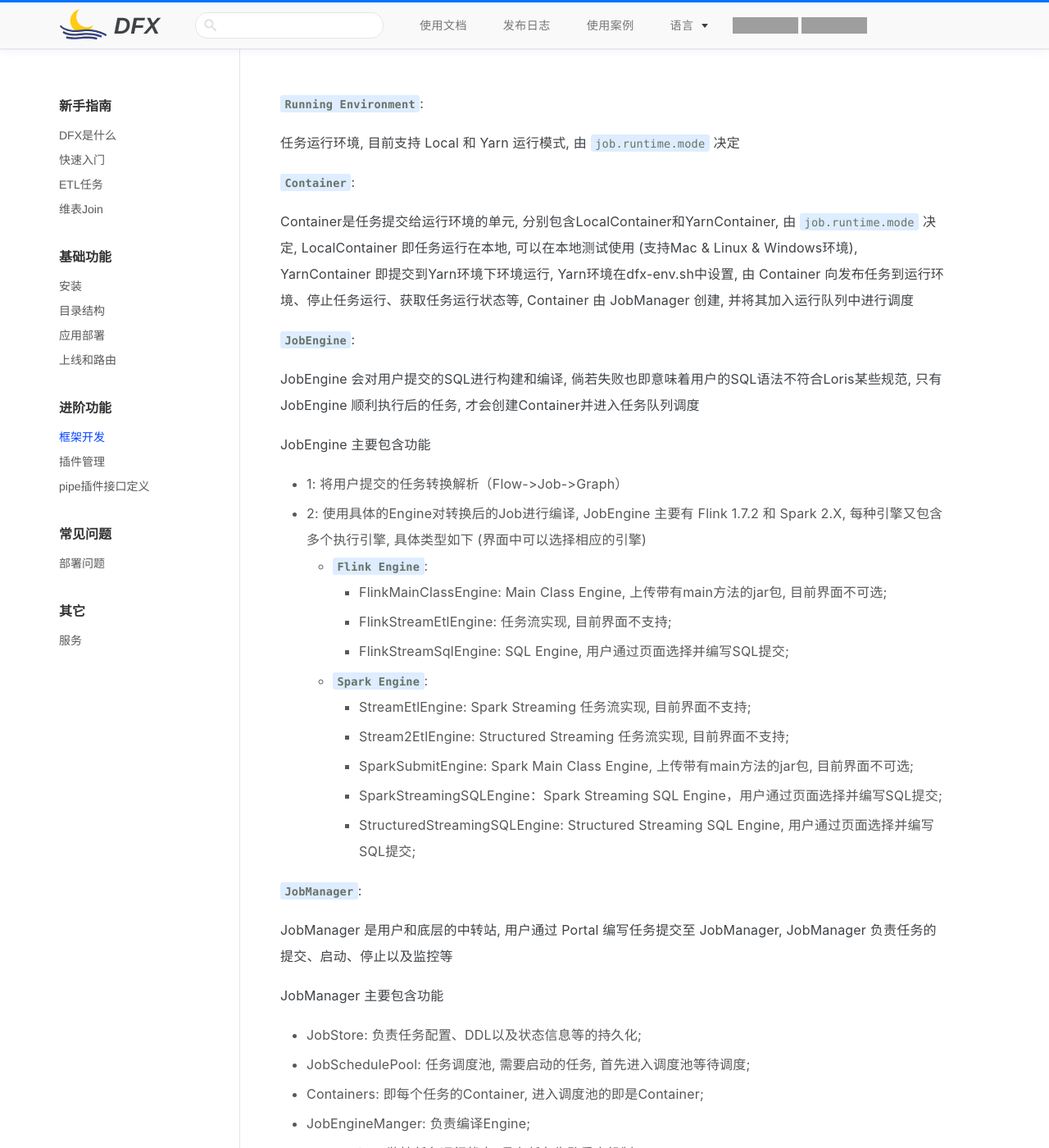
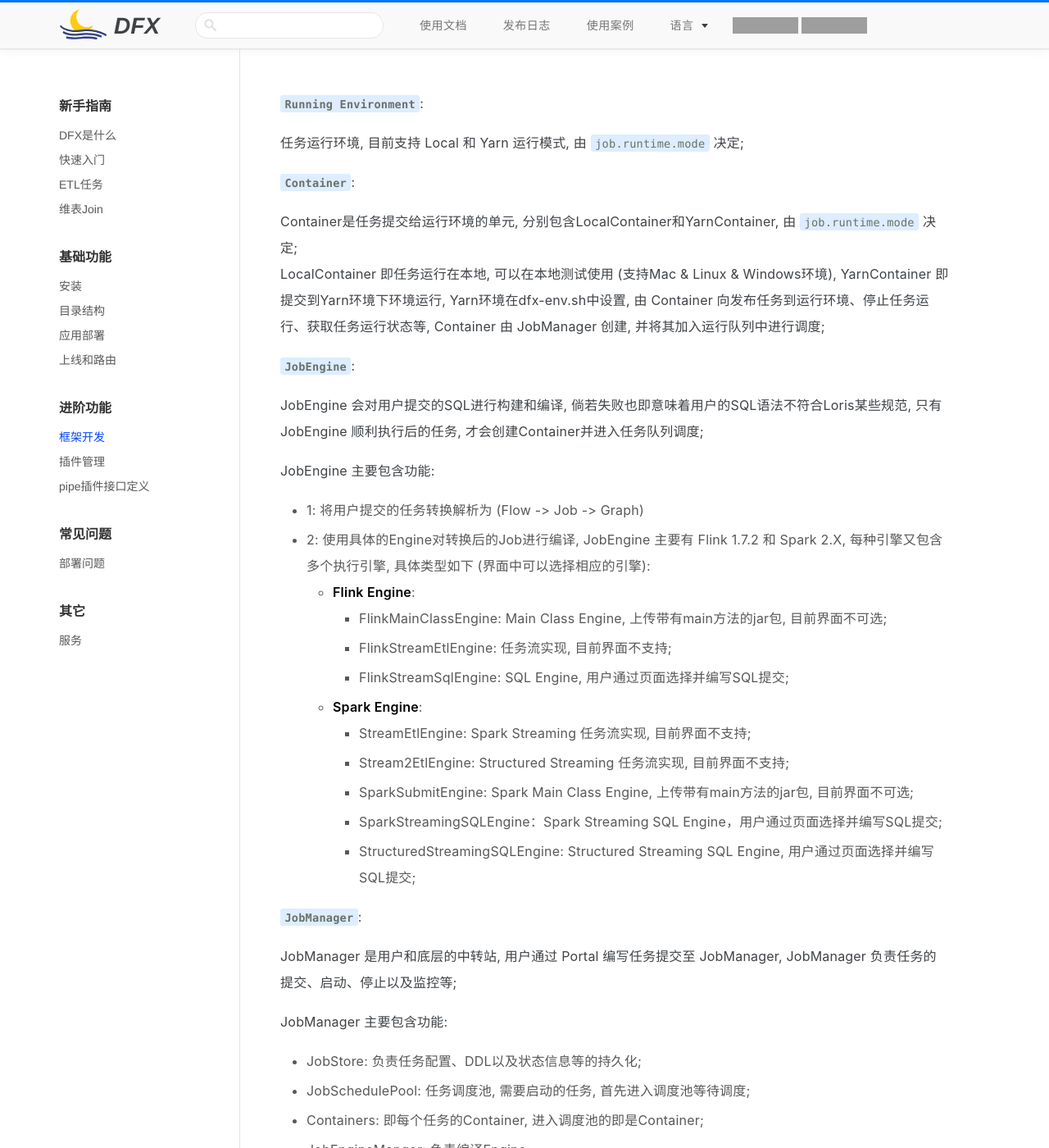
Before and after one commit to eklowlabs/eklowlabs.github.io, a Jekyll site: the page open_flow/bigdata/dfx/core_pages/language/zh-cn/docs/advanced/framework.html, which Jekyll copies as it is, in a window 1280 px wide and 1400 px high, scrolled down 713 px. Shown: the whole window at 82% size. Built offline with Jekyll 4.4.1, drawn with Linux system fonts in a browser that asks for light colours; some of the changed text lies outside the part shown; grey boxes are pictures that could not be loaded.

```diff
--- a/open_flow/bigdata/dfx/core_pages/language/zh-cn/docs/advanced/framework.html
+++ b/open_flow/bigdata/dfx/core_pages/language/zh-cn/docs/advanced/framework.html
@@ -61,28 +61,27 @@
             <h3 id="DFX架构"><a class="markdown-anchor" href="#DFX架构">#</a> DFX架构</h3>
             <img src="/open_flow/bigdata/dfx/assets/images/dfx/dfx-architecture.png" style="width: 100%;">
             <p><strong><code>Running Environment</code></strong>:</p>
-            <p>任务运行环境, 目前支持 Local 和 Yarn 运行模式, 由 <code>job.runtime.mode</code> 决定</p>
+            <p>任务运行环境, 目前支持 Local 和 Yarn 运行模式, 由 <code>job.runtime.mode</code> 决定;</p>
             <p><strong><code>Container</code></strong>:</p>
-            <p>Container是任务提交给运行环境的单元, 分别包含LocalContainer和YarnContainer, 由 <code>job.runtime.mode</code> 决定,
+            <p>Container是任务提交给运行环境的单元, 分别包含LocalContainer和YarnContainer, 由 <code>job.runtime.mode</code> 决定;<br>
                 LocalContainer 即任务运行在本地, 可以在本地测试使用 (支持Mac & Linux & Windows环境), YarnContainer 即提交到Yarn环境下环境运行,
-                Yarn环境在dfx-env.sh中设置, 由 Container 向发布任务到运行环境、停止任务运行、获取任务运行状态等, Container 由 JobManager 创建, 并将其加入运行队列中进行调度
+                Yarn环境在dfx-env.sh中设置, 由 Container 向发布任务到运行环境、停止任务运行、获取任务运行状态等, Container 由 JobManager 创建, 并将其加入运行队列中进行调度;
             </p>
             <p><strong><code>JobEngine</code></strong>:</p>
-            <p>JobEngine 会对用户提交的SQL进行构建和编译, 倘若失败也即意味着用户的SQL语法不符合Loris某些规范, 只有 JobEngine 顺利执行后的任务, 才会创建Container并进入任务队列调度
-            <p>JobEngine 主要包含功能</p>
+            <p>JobEngine 会对用户提交的SQL进行构建和编译, 倘若失败也即意味着用户的SQL语法不符合Loris某些规范, 只有 JobEngine 顺利执行后的任务, 才会创建Container并进入任务队列调度;
+            <p>JobEngine 主要包含功能: </p>
             <ul>
-                <li>1: 将用户提交的任务转换解析（Flow->Job->Graph）</li>
-                <li>2: 使用具体的Engine对转换后的Job进行编译, JobEngine 主要有 Flink 1.7.2 和 Spark 2.X, 每种引擎又包含多个执行引擎, 具体类型如下
-                    (界面中可以选择相应的引擎)
+                <li>1: 将用户提交的任务转换解析为 (Flow -> Job -> Graph)</li>
+                <li>2: 使用具体的Engine对转换后的Job进行编译, JobEngine 主要有 Flink 1.7.2 和 Spark 2.X, 每种引擎又包含多个执行引擎, 具体类型如下 (界面中可以选择相应的引擎):
                     <ul>
-                        <li><strong><code>Flink Engine</code></strong>:
+                        <li><strong>Flink Engine</strong>:
                             <ul>
                                 <li>FlinkMainClassEngine: Main Class Engine, 上传带有main方法的jar包, 目前界面不可选;</li>
                                 <li>FlinkStreamEtlEngine: 任务流实现, 目前界面不支持;</li>
                                 <li>FlinkStreamSqlEngine: SQL Engine, 用户通过页面选择并编写SQL提交;</li>
                             </ul>
                         </li>
-                        <li><strong><code>Spark Engine</code></strong>:
+                        <li><strong>Spark Engine</strong>:
                             <ul>
                                 <li>StreamEtlEngine: Spark Streaming 任务流实现, 目前界面不支持;</li>
                                 <li>Stream2EtlEngine: Structured Streaming 任务流实现, 目前界面不支持;</li>
@@ -99,8 +98,8 @@
 
             <p><strong><code>JobManager</code></strong>:</p>
             <p>
-                JobManager 是用户和底层的中转站, 用户通过 Portal 编写任务提交至 JobManager, JobManager 负责任务的提交、启动、停止以及监控等
-            <p>JobManager 主要包含功能</p>
+                JobManager 是用户和底层的中转站, 用户通过 Portal 编写任务提交至 JobManager, JobManager 负责任务的提交、启动、停止以及监控等;
+            <p>JobManager 主要包含功能: </p>
             <ul>
                 <li>JobStore: 负责任务配置、DDL以及状态信息等的持久化;</li>
                 <li>JobSchedulePool: 任务调度池, 需要启动的任务, 首先进入调度池等待调度;</li>
@@ -111,7 +110,7 @@
             </p>
 
             <p><strong><code>Portal</code></strong>:</p>
-            <p>用户操作界面, 开发者可通过页面创建任务和维护任务</p>
+            <p>用户操作界面, 开发者可通过页面创建任务和维护任务;</p>
         </article>
 
         <aside id="mobileAside" class="toc">
```
